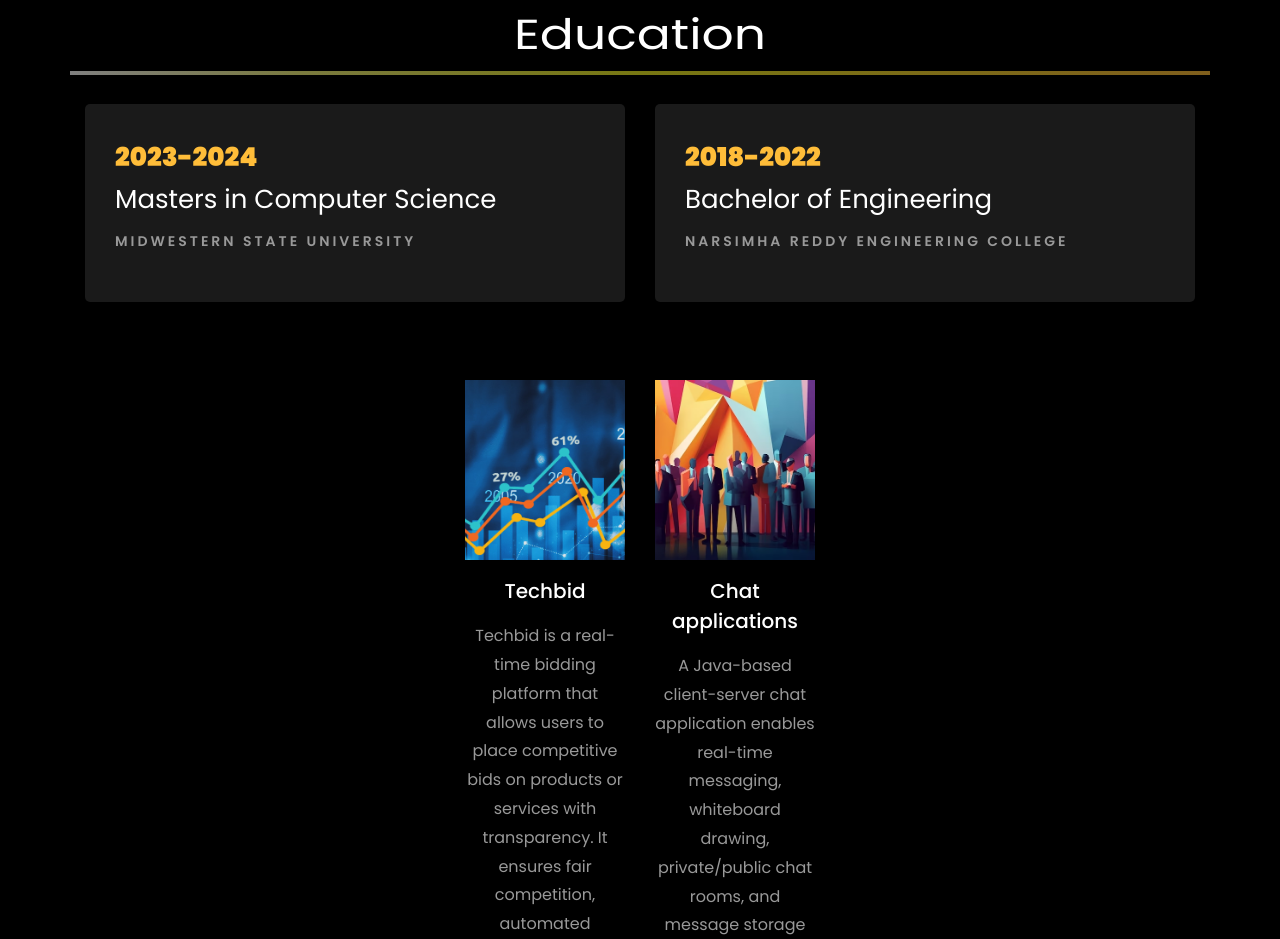
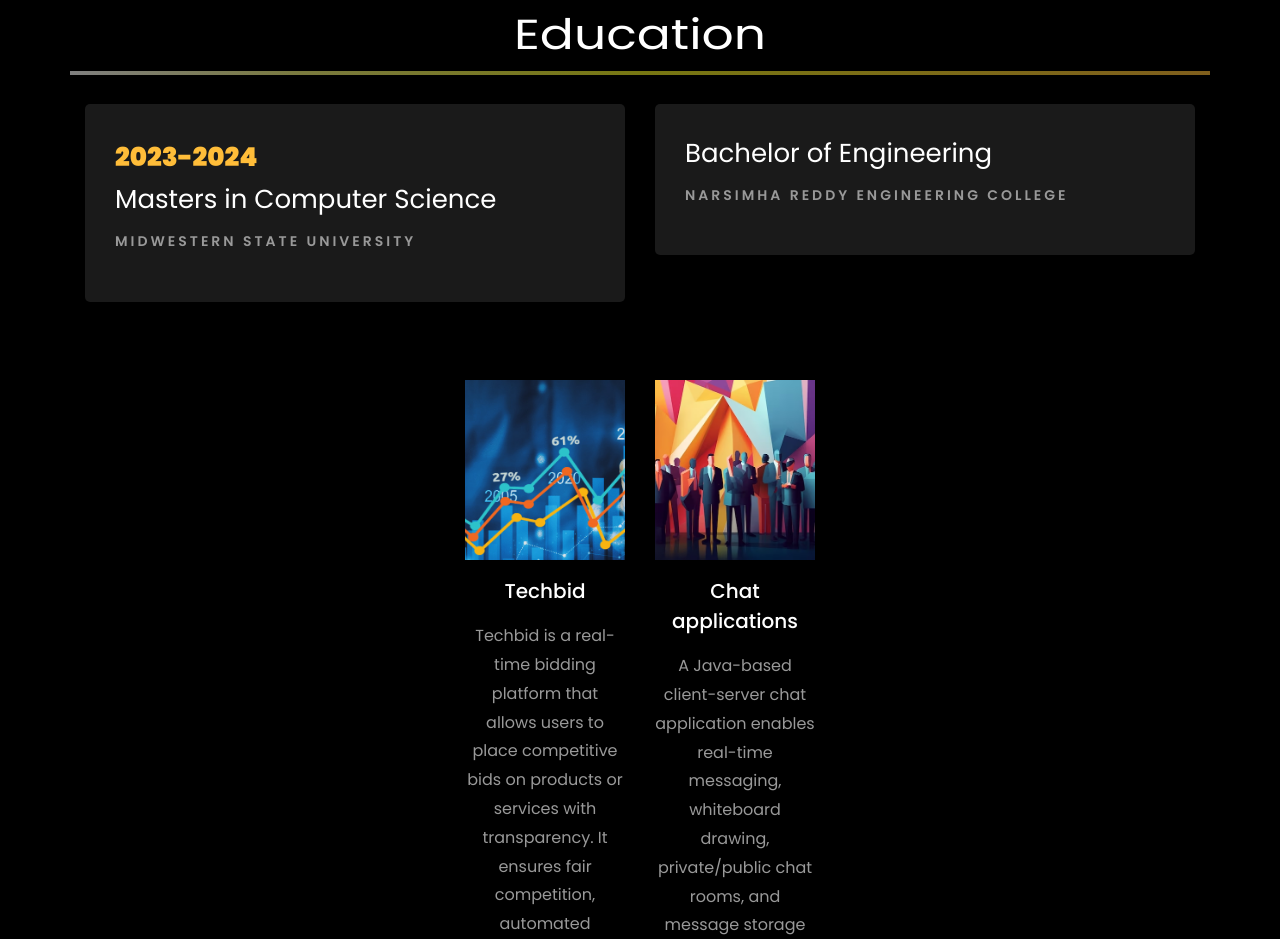
Before and after one commit to Sravani0821/sravaniseelam.github.io, a plain HTML site: page index.html in a window 1280 px wide. Shown: the part 4056-4995 px from the top of the page. Drawn offline with Linux system fonts and the light colour scheme; files whose address does not match are found by name.

Commit message:
Update index.html

```diff
--- a/index.html
+++ b/index.html
@@ -419,7 +419,7 @@
 
     			<div class="col-md-6">
     				<div class="resume-wrap ftco-animate">
-    					<span class="date">2018-2022</span>
+    					<span class="date"> </span>
     					<h2>Bachelor of Engineering</h2>
     					<span class="position">Narsimha Reddy Engineering College</span>
     					<p class= </p>
```
